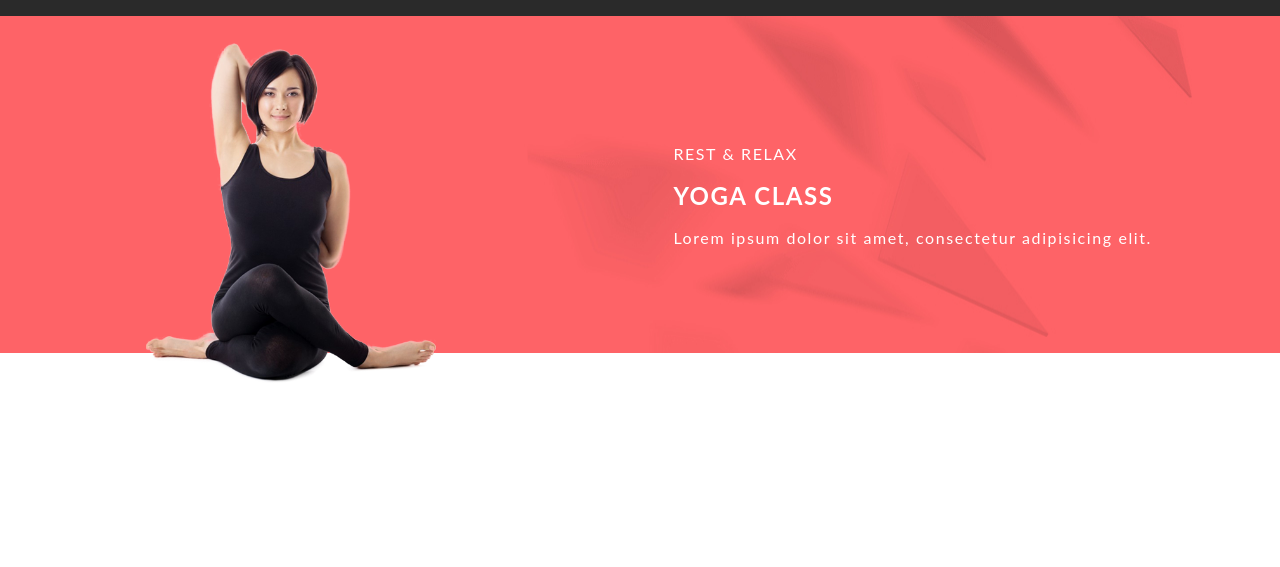
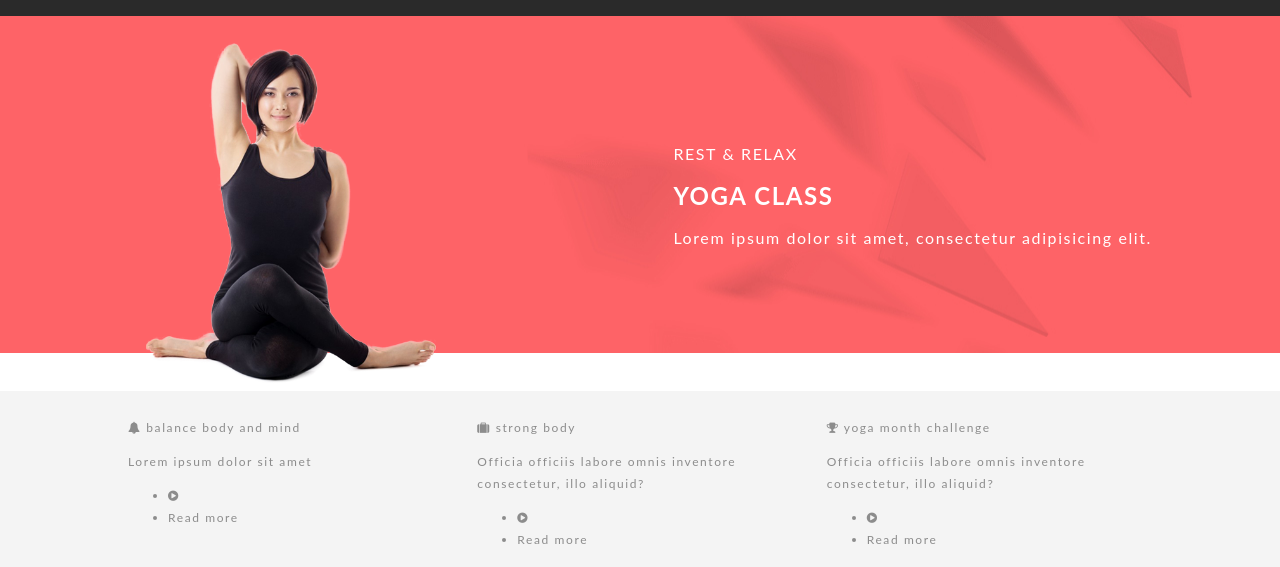
Before and after one commit to cgooyers/yoga-conversion, a website: page index.html in a window 1280 px wide. Shown: the part 77-644 px from the top of the page. Drawn offline with Linux system fonts and the light colour scheme.

Commit message:
added clearfix and styling services section

```diff
--- a/index.html
+++ b/index.html
@@ -48,10 +48,10 @@
 			</div><!-- end of grid -->
 		</section><!-- end of intro -->
 
-		<section class="services">
-			<div class="services-inner">
+		<section class="services clearfix">
+			<div class="services-inner grid">
 
-				<div class="third balance">
+				<div class="grid__item desk--one-third balance">
 					<i class="fa fa-bell"></i>
 					<span>balance body and mind</span>
 					<p>Lorem ipsum dolor sit amet</p>
@@ -61,7 +61,7 @@
 					</ul>
 				</div><!-- end of balance -->
 
-				<div class="third strong">
+				<div class="grid__item desk--one-third strong">
 					<i class="fa fa-suitcase"></i>
 					<span>strong body</span>
 					<p>Officia officiis labore omnis inventore consectetur, illo aliquid?</p>
@@ -71,7 +71,7 @@
 					</ul>
 				</div><!-- end of strong -->
 
-				<div class="third challenge">
+				<div class="grid__item desk--one-third challenge">
 					<i class="fa fa-trophy
 					"></i>
 					<span>yoga month challenge</span>
--- a/sass/style.scss
+++ b/sass/style.scss
@@ -18,6 +18,10 @@ a {
 	text-decoration: none;
 	color: white;
 
+}
+
+.clearfix {
+  overflow: auto;
 }
 
 ul.nav, .intro-info-wrap span,
@@ -74,3 +78,16 @@ section.intro {
 	width: 100%;
 	margin-bottom: -25%;
 }
+// END OF INTRO STYLES
+
+// SERVICES STYLES
+section.services {
+	background: $bg-light-grey;
+	margin-top: 3%;
+	color: $light-grey;
+}
+
+.balance, .strong, .challenge {
+		float: left;
+		background: $bg-light-grey;
+	}
```
Also changed, not shown: css/style.css.
